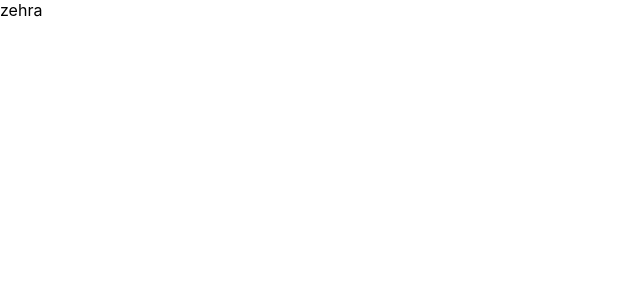
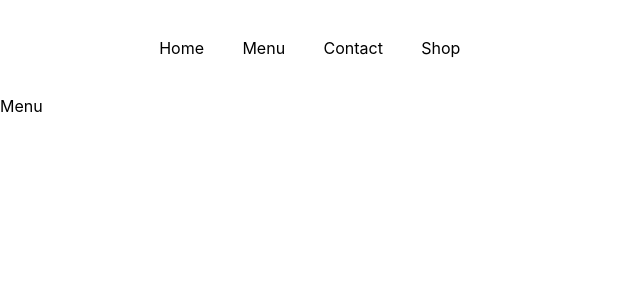
Before and after one commit to emlarko/coffee-shop, a React (Create React App) app in the folder client/: page /menu in a window 1280 px wide. Shown: the top 300 px of the page, without its empty margins (0-640 px from the left). Built offline with nearby package versions, Linux system fonts and the light colour scheme.

Commit message:
nav bar created

```diff
--- a/client/package.json
+++ b/client/package.json
@@ -13,6 +13,7 @@
     "jwt-decode": "^3.1.2",
     "react": "^17.0.1",
     "react-dom": "^17.0.1",
+    "react-icons": "^4.9.0",
     "react-router-dom": "^6.2.1",
     "react-scripts": "5.0.1",
     "styled-components": "^5.3.11",
--- a/client/src/App.js
+++ b/client/src/App.js
@@ -1,10 +1,24 @@
-import Home from './pages/Home';
-import './App.css';
-
-const App = () => {
+import React from 'react'
+import Nav from './components/Nav'
+import { BrowserRouter as Router, Routes, Route } from 'react-router-dom'
+import Home from './pages/Home'
+import Menu from './pages/Menu'
+import Contact from './pages/Contact'
+import Shop from './pages/Shop'
+function App() {
   return (
-    <Home />
-  );
+    <>
+      {/* <Nav /> */}
+      <Router>
+        <Nav/>
+      <Routes>
+        <Route path="/" element={<Home />} />
+        <Route path="/menu" element={<Menu />} />
+        <Route path="/contact" element={<Contact />} />
+        <Route path="/shop" element={<Shop />} />
+      </Routes>
+      </Router>
+    </>
+  )
 }
-
-export default App;
+export default App
--- /dev/null
+++ b/client/src/components/Nav/NavElement.js
@@ -0,0 +1,44 @@
+import { FaBars } from 'react-icons/fa'
+import styled from 'styled-components'
+import { NavLink as Link } from 'react-router-dom'
+export const PrimaryNav = styled.nav`
+  z-index: 14;
+  height: 90px;
+  display: flex;
+  background: white;
+  justify-content: space-between;
+  padding: 0.18rem calc((100vw - 1000px) / 2);
+`
+export const MenuLink = styled(Link)`
+  color: black;
+  display: flex;
+  cursor: pointer;
+  align-items: center;
+  text-decoration: none;
+  padding: 0 1.2rem;
+  height: 100%;
+  &.active {
+    color: #000000;
+  }
+`
+export const Hamburger = styled(FaBars)`
+  display: none;
+  color: #ffffff;
+  @media screen and (max-width: 768px) {
+    display: block;
+    font-size: 1.9rem;
+    top: 0;
+    right: 0;
+    position: absolute;
+    cursor: pointer;
+    transform: translate(-100%, 75%);
+  }
+`
+export const Menu = styled.div`
+  display: flex;
+  align-items: center;
+  margin-right: -25px;
+  @media screen and (max-width: 768px) {
+    display: none;
+  }
+`
--- a/client/src/components/Nav/index.js
+++ b/client/src/components/Nav/index.js
@@ -1,57 +1,26 @@
-import React from "react";
-import Auth from "../../utils/auth";
-import { Link } from "react-router-dom";
-
-function Nav() {
-
-  function showNavigation() {
-    if (Auth.loggedIn()) {
-      return (
-        <ul className="flex-row">
-          <li className="mx-1">
-            <Link to="/orderHistory">
-              Order History
-            </Link>
-          </li>
-          <li className="mx-1">
-            {/* this is not using the Link component to logout or user and then refresh the application to the start */}
-            <a href="/" onClick={() => Auth.logout()}>
-              Logout
-            </a>
-          </li>
-        </ul>
-      );
-    } else {
-      return (
-        <ul className="flex-row">
-          <li className="mx-1">
-            <Link to="/signup">
-              Signup
-            </Link>
-          </li>
-          <li className="mx-1">
-            <Link to="/login">
-              Login
-            </Link>
-          </li>
-        </ul>
-      );
-    }
-  }
-
+import React from 'react'
+import { PrimaryNav, MenuLink, Menu, Hamburger } from './NavElement'
+const Navbar = () => {
   return (
-    <header className="flex-row px-1">
-      <h1>
-        <Link to="/">
-      Cup image will be here
-        </Link>
-      </h1>
-
-      <nav>
-        {showNavigation()}
-      </nav>
-    </header>
-  );
+    <>
+      <PrimaryNav>
+        <Hamburger />
+        <Menu>
+          <MenuLink to="/home" activeStyle>
+            Home
+          </MenuLink>
+          <MenuLink to="/menu" activeStyle>
+            Menu
+          </MenuLink>
+          <MenuLink to="/contact" activeStyle>
+            Contact
+          </MenuLink>
+          <MenuLink to="/shop" activeStyle>
+            Shop
+          </MenuLink>
+        </Menu>
+      </PrimaryNav>
+    </>
+  )
 }
-
-export default Nav;
+export default Navbar
--- a/client/src/pages/Home.js
+++ b/client/src/pages/Home.js
@@ -5,8 +5,8 @@ import React from "react";
 
 const Home = () => {
   return (
-    <div className="container">
-      zehra
+    <div>
+
     </div>
   );
 };
--- /dev/null
+++ b/client/src/pages/Menu.js
@@ -0,0 +1,7 @@
+import React from 'react'
+function Menu() {
+  return (
+    <div>Menu</div>
+  )
+}
+export default Menu
```
Also changed, not shown: client/src/Styled.js (deleted, +0 -7 lines), client/src/pages/Menus.js (deleted), 1 other file (tests, documents, lock files or other folders).
